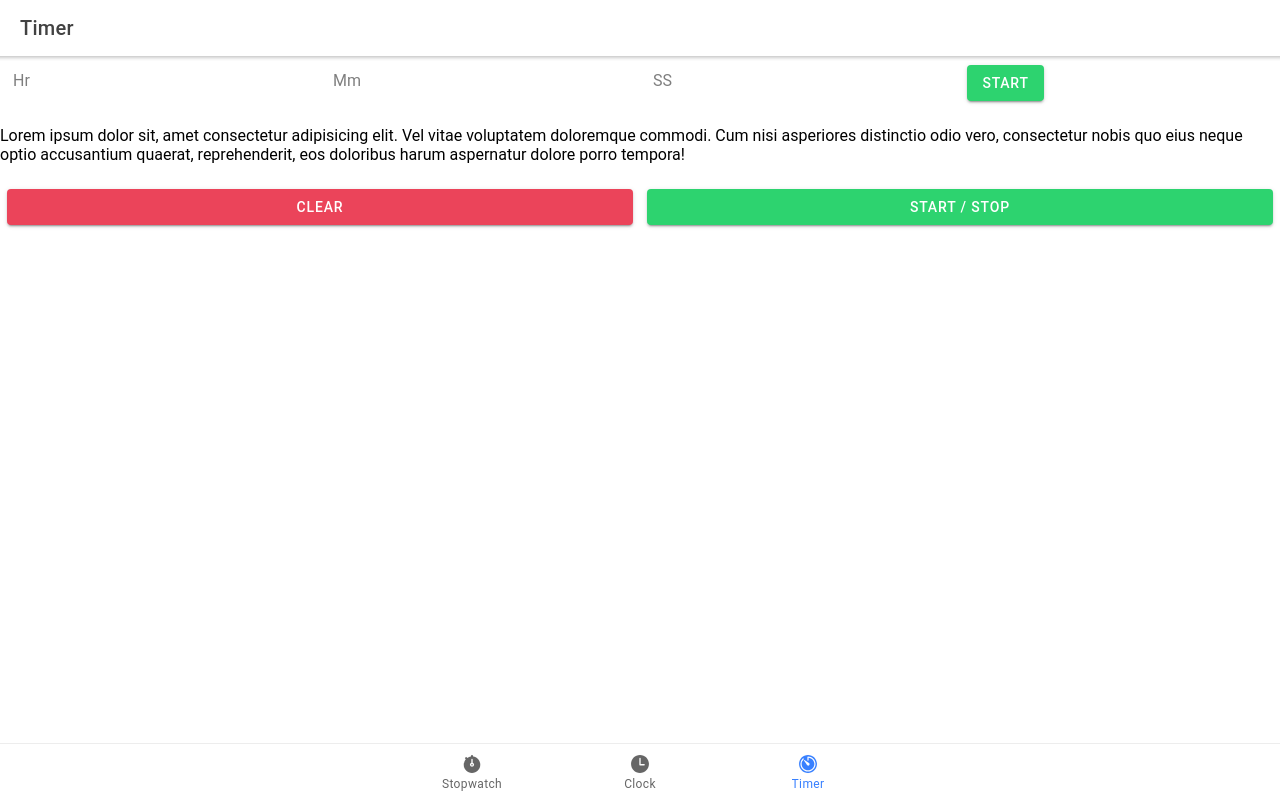
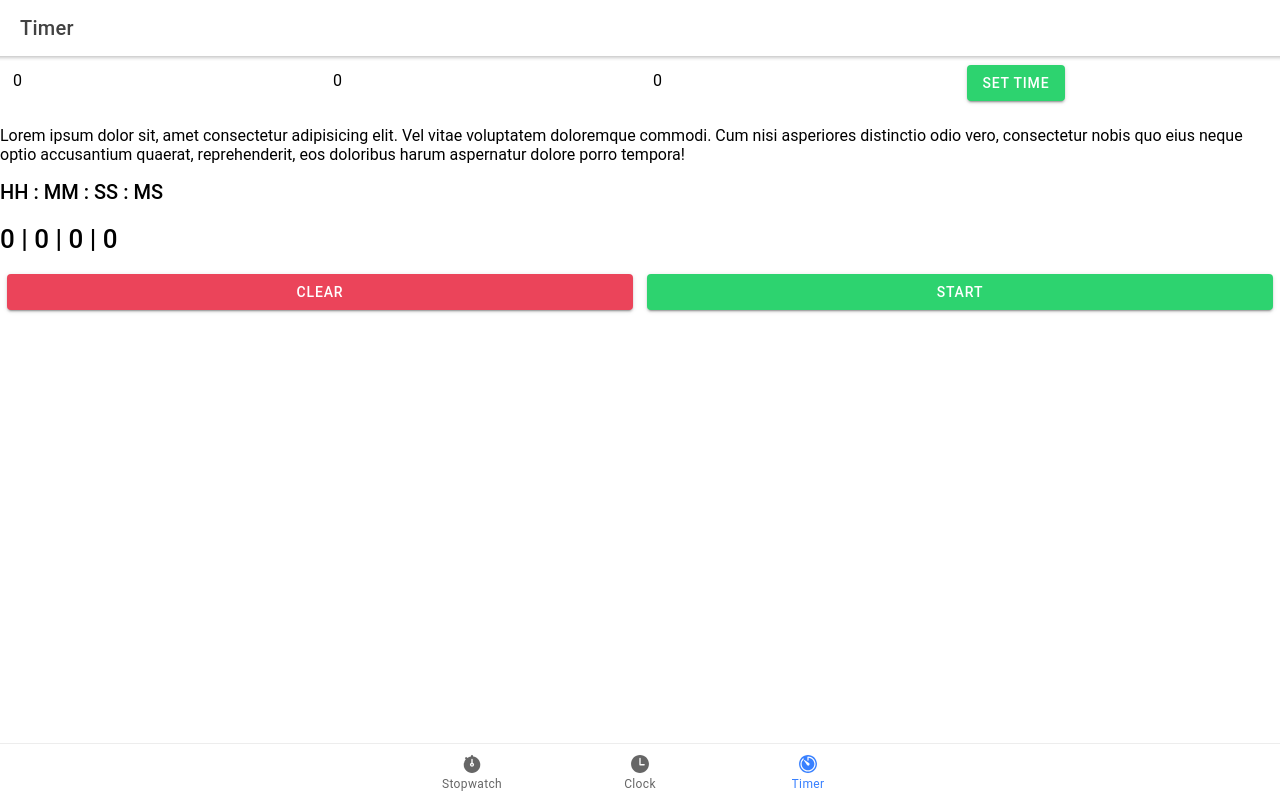
Before and after one commit to Mayank-MP05/Timer-Clock-Stopwatch-Ionic-React-App, a React (Create React App) app: page /timer in a window 1280 px wide. Built offline with nearby package versions, Linux system fonts and the light colour scheme.

Commit message:
Clock Location Update Issue Resoled Completely

```diff
--- a/src/components/Timerdial.tsx
+++ b/src/components/Timerdial.tsx
@@ -11,7 +11,7 @@ interface ContainerProps {
 }
 
 const Timerdial: React.FC<ContainerProps> = ({ clock }) => {
-  //console.log(clock);
+  console.log(clock);
   return (
     <div className='container d-flex justify-content-center ion-justify-content-center'>
       <h4>HH : MM : SS : MS</h4>
--- a/src/pages/Clock.tsx
+++ b/src/pages/Clock.tsx
@@ -51,11 +51,13 @@ const Clock: React.FC = () => {
   // Custom Needed Functions
   const LocationTime = (key: string) => {
     let date = Moment().tz(key);
-    let dateObj = date.toDate();
-    //console.log(dateObj);
+    let dateObj = date.toObject();
+    //console.log(key);
+    //console.log(date);
     return dateObj;
   };
   const GetTime = (locate: string) => {
+    /*
     let dt = LocationTime(locate);
     //console.log(dt);
     let hh, mm, ss, ms;
@@ -70,15 +72,31 @@ const Clock: React.FC = () => {
       ms,
     };
     return clock;
+    */
   };
 
   //Useeffect to Update changes to UI
   useEffect(() => {
-    setInterval(() => {
-      settime(GetTime(locate));
-    }, 3000);
-    //console.log(locate);
-  });
+    const getT = (locate: string) => {
+      let dt = LocationTime(locate);
+      //console.log(dt);
+      let hh, mm, ss, ms;
+      hh = dt.hours;
+      mm = dt.minutes;
+      ss = dt.seconds;
+      let clock = {
+        hh,
+        mm,
+        ss,
+        ms: 0,
+      };
+      settime(clock);
+    };
+    let inter = setInterval(() => getT(locate), 1000);
+    return () => {
+      clearInterval(inter);
+    };
+  }, [locate, time]);
   return (
     <IonPage>
       <IonHeader>
@@ -120,7 +138,6 @@ const Clock: React.FC = () => {
                   setLocate(LocationList.keys[LocationList.labels.indexOf(loc)])
                 }>
                 {LocationList.keys[LocationList.labels.indexOf(loc)]}
-                {locate}
               </IonButton>
             );
           })}
--- a/src/pages/Stopwatch.tsx
+++ b/src/pages/Stopwatch.tsx
@@ -34,7 +34,7 @@ const clockInterface = {
 
 const Stopwatch: React.FC = () => {
   const [Time, setTime] = useState(clock);
-  const [savedTime, setsavedTime] = useState(["Timer"]);
+  const [savedTime, setsavedTime] = useState(["timer"]);
 
   const [btn, setBtn] = useState("Start");
   const [inter, setInter] = useState(setInterval(() => {}, 10000));
@@ -45,16 +45,16 @@ const Stopwatch: React.FC = () => {
     if (ms >= 0 && ms < 9) {
       time.ms += 1;
     } else {
-      time.ms = 0;
       if (ss >= 0 && ss < 59) {
         time.ss += 1;
+        time.ms = 0;
       } else {
-        time.ss = 0;
         if (mm >= 0 && mm < 59) {
+          time.ss = 0;
           time.mm += 1;
         } else {
-          time.mm = 0;
           if (hh >= 0 && hh < 12) {
+            time.mm = 0;
             time.hr += 1;
           }
         }
@@ -100,9 +100,7 @@ const Stopwatch: React.FC = () => {
     setlen(len + 1);
   };
 
-  useEffect(() => {
-
-  }, [len]);
+  useEffect(() => {}, [Time]);
 
   return (
     <IonPage>
@@ -140,7 +138,7 @@ const Stopwatch: React.FC = () => {
         </IonButton>
 
         {/*Noted Time List*/}
-        <Stopwatchlist list={savedTime} len={len}/>
+        <Stopwatchlist list={savedTime} len={len} />
       </IonContent>
     </IonPage>
   );
--- a/src/pages/Timer.tsx
+++ b/src/pages/Timer.tsx
@@ -1,4 +1,4 @@
-import React from "react";
+import React, { useState, useEffect } from "react";
 import {
   IonContent,
   IonHeader,
@@ -9,12 +9,88 @@ import {
   IonButton,
   IonRow,
   IonCol,
+  IonToast,
 } from "@ionic/react";
 import ExploreContainer from "../components/ExploreContainer";
 import "./timer.css";
 import Timerdial from "../components/Timerdial";
 
+let clock = {
+  hh: 0,
+  mm: 0,
+  ss: 0,
+  ms: 0,
+};
+
 const Timer: React.FC = () => {
+  const [Time, setTime] = useState(clock);
+  const [target, setTarget] = useState(clock);
+  const [toast, settoast] = useState(false);
+  const [btn, setBtn] = useState("Start");
+  const [inter, setInter] = useState(setInterval(() => {}, 10000));
+  const [hh, sethr] = useState(0);
+  const [mm, setmm] = useState(0);
+  const [ss, setss] = useState(0);
+
+  const DecTime = (time: any) => {
+    //console.log(time);
+    let { hh, mm, ss, ms } = time;
+    if (ms > 0 && ms <= 9) {
+      time.ms -= 1;
+    } else {
+      if (ss > 0 && ss <= 59) {
+        time.ss -= 1;
+        time.ms = 9;
+      } else {
+        if (mm > 0 && mm <= 59) {
+          time.mm -= 1;
+          time.ss = 59;
+        } else {
+          if (hh > 0 && hh <= 12) {
+            time.hr -= 1;
+            time.mm = 59;
+          } else {
+            settoast(true);
+            setBtn("Start");
+          }
+        }
+      }
+    }
+    console.log("1");
+    setTime({
+      hh: time.hh,
+      mm: time.mm,
+      ss: time.ss,
+      ms: time.ms,
+    });
+  };
+
+  const startStop = () => {
+    //console.log("Start - Stop");
+    if (btn === "Start") {
+      let toMakeZero = target;
+      setInter(setInterval(() => DecTime(toMakeZero), 100));
+      setBtn("Stop");
+    } else {
+      //console.log(inter);
+      clearInterval(inter);
+      setBtn("Start");
+    }
+  };
+
+  const Reset = () => {
+    console.log("Reset");
+    setBtn("Start");
+    clearInterval(inter);
+    setTime({
+      hh: 0,
+      mm: 0,
+      ss: 0,
+      ms: 0,
+    });
+  };
+
+  useEffect(() => {}, [Time]);
   return (
     <IonPage>
       <IonHeader>
@@ -31,19 +107,41 @@ const Timer: React.FC = () => {
         {/* 4 Column System inputs */}
         <IonRow>
           <IonCol size='3'>
-            <IonInput placeholder='Hr'></IonInput>
+            <IonInput
+              placeholder='Hour'
+              name='Hh'
+              value={hh}
+              onIonChange={(e) => sethr(parseInt(e.detail.value!))}></IonInput>
           </IonCol>
           <IonCol size='3'>
-            <IonInput placeholder='Mm'></IonInput>
+            <IonInput
+              placeholder='Minute'
+              name='mm'
+              value={mm}
+              onIonChange={(e) => setmm(parseInt(e.detail.value!))}></IonInput>
           </IonCol>
           <IonCol size='3'>
-            <IonInput placeholder='SS'></IonInput>
+            <IonInput
+              placeholder='Ss'
+              name='ss'
+              value={ss}
+              onIonChange={(e) => setss(parseInt(e.detail.value!))}></IonInput>
           </IonCol>
           <IonCol size='3'>
-            <IonButton color='success'>Start</IonButton>
+            <IonButton
+              color='success'
+              onClick={() =>
+                setTarget({
+                  hh,
+                  mm,
+                  ss,
+                  ms: 0,
+                })
+              }>
+              Set Time
+            </IonButton>
           </IonCol>
         </IonRow>
-
         {/* loading Symbol Animationn */}
         <p>
           Lorem ipsum dolor sit, amet consectetur adipisicing elit. Vel vitae
@@ -51,20 +149,26 @@ const Timer: React.FC = () => {
           vero, consectetur nobis quo eius neque optio accusantium quaerat,
           reprehenderit, eos doloribus harum aspernatur dolore porro tempora!
         </p>
-
+        <Timerdial clock={Time} />
         {/* Clear and Start Stop Button */}
         <IonRow>
           <IonCol size='6'>
-            <IonButton color='danger' expand='block'>
+            <IonButton color='danger' expand='block' onClick={Reset}>
               Clear
             </IonButton>
           </IonCol>
           <IonCol size='6'>
-            <IonButton color='success' expand='block'>
-              Start / Stop
+            <IonButton color='success' expand='block' onClick={startStop}>
+              {btn}
             </IonButton>
           </IonCol>
         </IonRow>
+        <IonToast
+          isOpen={toast}
+          message='Timer Completed'
+          duration={1000}
+          onDidDismiss={() => settoast(false)}
+        />
       </IonContent>
     </IonPage>
   );
```
